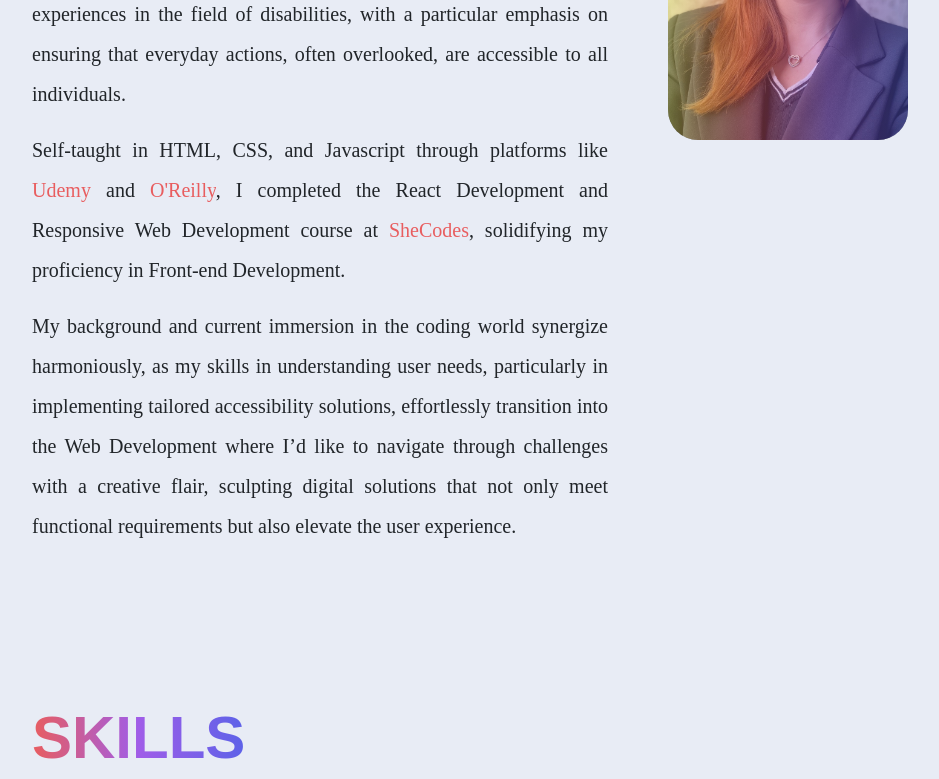
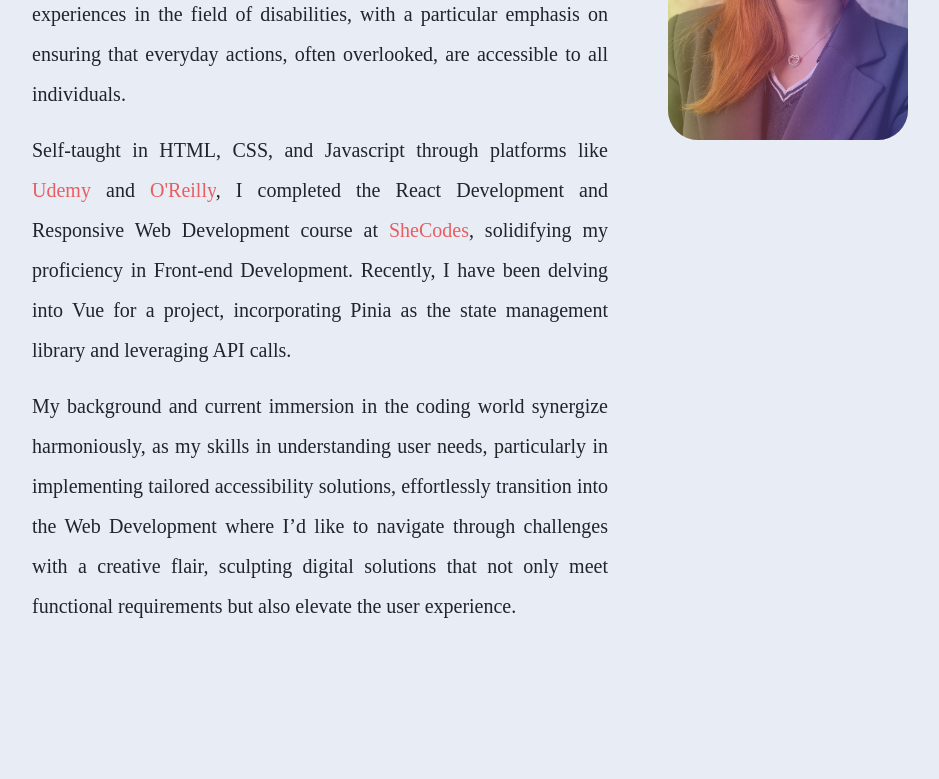
Before and after one commit to shallashuch/Portfolio-ilaria, a plain HTML site: page dist/index.html in a window 1280 px wide. Shown: the part 1180-1959 px from the top of the page, without its empty margins (128-1067 px from the left). Drawn offline with nearby package versions, Linux system fonts and the light colour scheme; a script that the page names is missing; a web font is replaced by a local one.

```diff
--- a/dist/index.html
+++ b/dist/index.html
@@ -71,10 +71,9 @@
             I hold a Master's Degree in Psychology and have gained diverse experiences in the field of disabilities, with a particular emphasis on ensuring that everyday actions, often overlooked, are accessible to all individuals.
           </p>
           <p>
-            Self-taught in HTML, CSS, and Javascript through platforms like <a href="https://www.udemy.com/course/the-complete-web-development-bootcamp/" target="_blank">Udemy</a> and <a href="https://www.oreilly.com/library/view/the-complete-react/9781789950656/" target="_blank">O'Reilly</a>, I completed the React Development and Responsive Web Development course at <a href="https://www.shecodes.io/pro#curriculum" target="_blank">SheCodes</a>, solidifying my proficiency in Front-end Development.
-          </p>
-          <p>
-
+            Self-taught in HTML, CSS, and Javascript through platforms like <a href="https://www.udemy.com/course/the-complete-web-development-bootcamp/" target="_blank">Udemy</a> and <a href="https://www.oreilly.com/library/view/the-complete-react/9781789950656/" target="_blank">O'Reilly</a>, I completed the React Development and Responsive Web Development course at <a href="https://www.shecodes.io/pro#curriculum" target="_blank">SheCodes</a>, solidifying my proficiency in Front-end Development. Recently, I
+            have been delving into Vue for a project, incorporating Pinia as the state management library and leveraging API
+            calls.
           </p>
           <p>
             My background and current immersion in the coding world synergize harmoniously, as my skills in understanding user needs, particularly in implementing tailored accessibility solutions, effortlessly transition into the Web Development where I’d like to navigate through challenges with a creative flair, sculpting digital solutions that not only meet functional requirements but also elevate the user experience.
```
